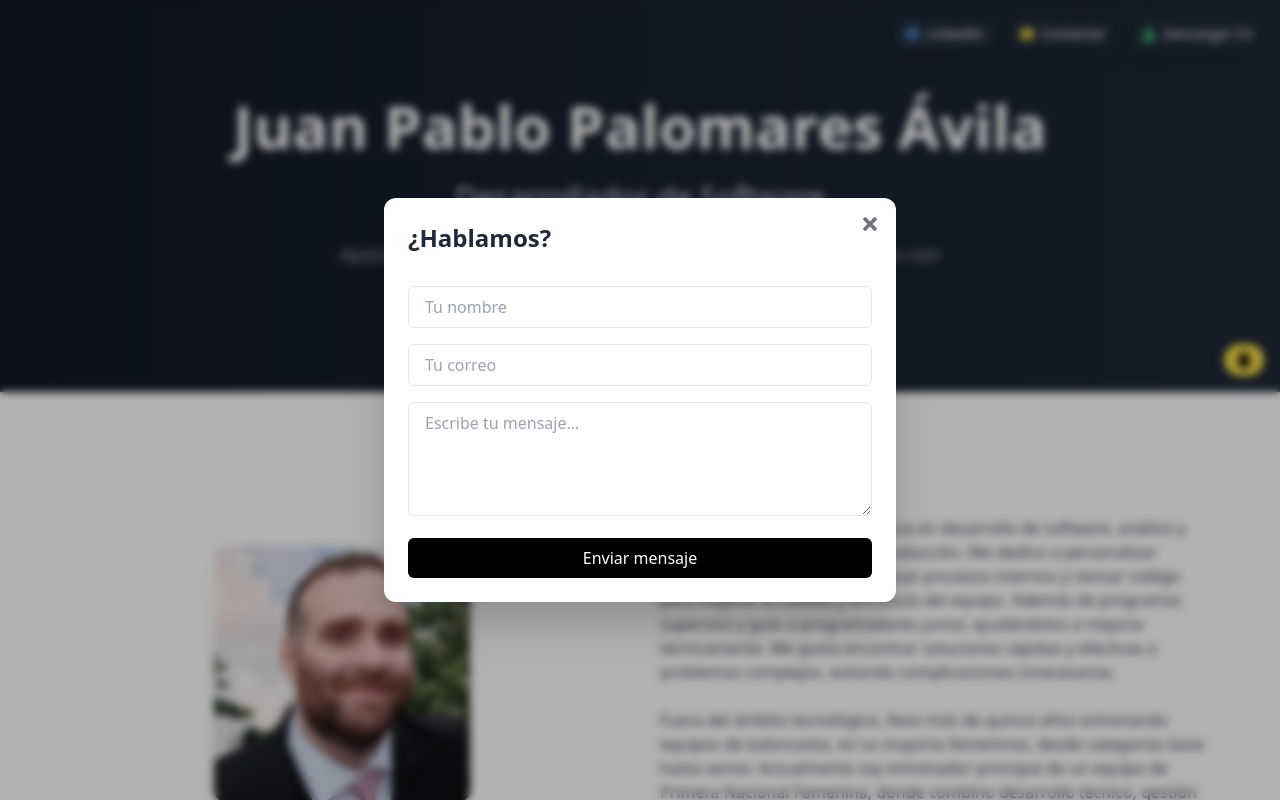
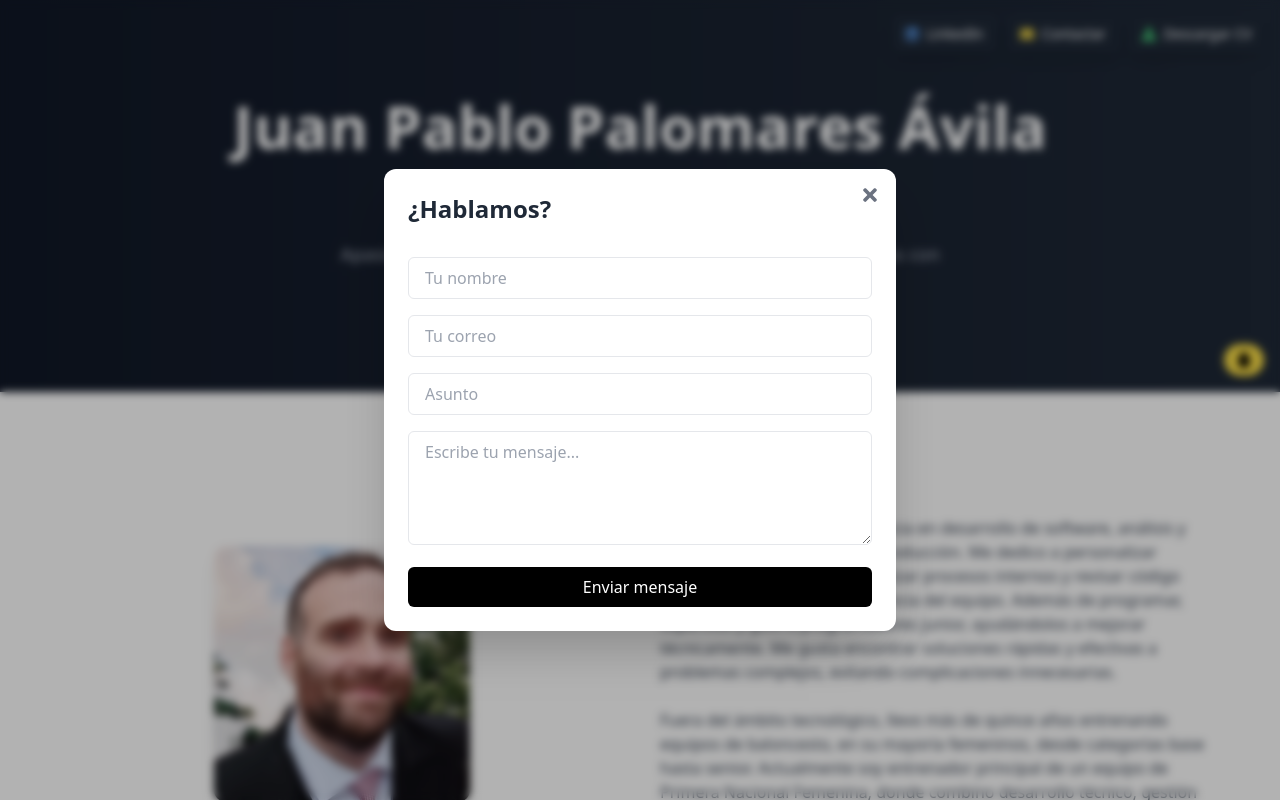
Before and after one commit to JppAvila/CVreact, a React (Vite) app: page / in a window 1280 px wide. Both pictures are taken after a click on the button "Contactar". Shown: the top 800 px of the page. Built offline with nearby package versions, Linux system fonts and the light colour scheme.

Commit message:
Add subject field to contact form

```diff
--- a/src/components/ContactoFlotante.jsx
+++ b/src/components/ContactoFlotante.jsx
@@ -56,6 +56,13 @@ export default function ContactoFlotante({ onClose }) {
                 required
                 className="w-full px-4 py-2 border rounded-md"
               />
+              <input
+                type="text"
+                name="_subject"
+                placeholder="Asunto"
+                required
+                className="w-full px-4 py-2 border rounded-md"
+              />
               <textarea
                 name="mensaje"
                 placeholder="Escribe tu mensaje..."
```
Also changed, not shown: 1 other file (tests, documents, lock files or other folders).
